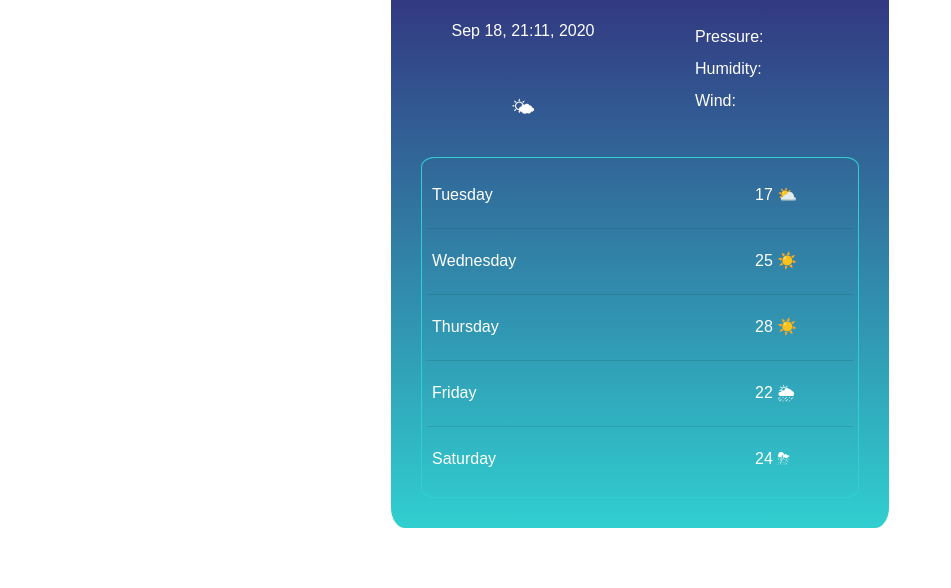
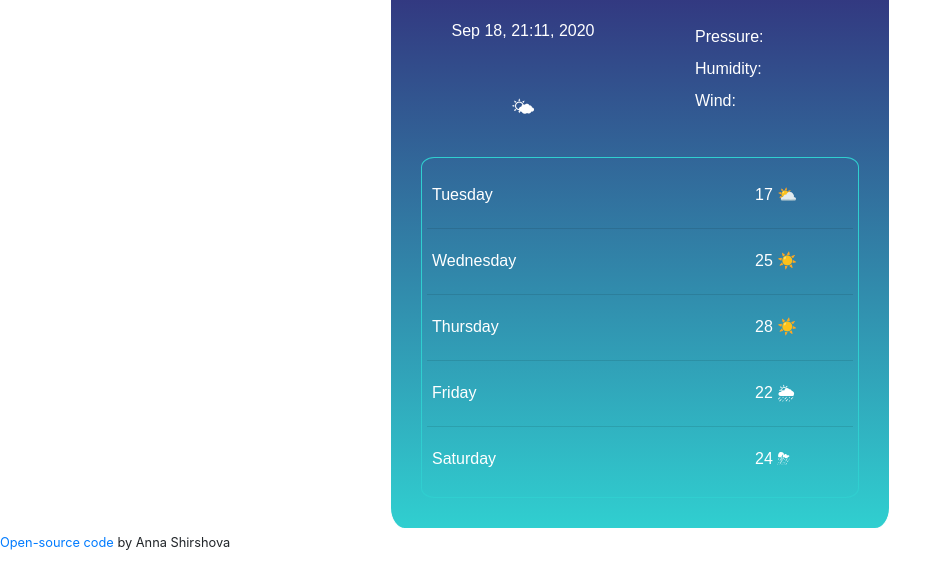
Before and after one commit to AnnaShirshova/Vanilla-Project-Weather-App, a plain HTML site: page index.html in a window 1280 px wide. Shown: the part 174-762 px from the top of the page, without its empty margins (0-951 px from the left). Drawn offline with nearby package versions, Linux system fonts and the light colour scheme; a web font is replaced by a local one.

Commit message:
Added GitHub link to HTML

```diff
--- a/index.html
+++ b/index.html
@@ -169,6 +169,9 @@
         </div>
 
     </div>
+    <small>
+        <a href="https://github.com/AnnaShirshova/Vanilla-Project-Weather-App" target="_blank" id="GitHub">Open-source code</a> by Anna Shirshova
+    </small>
 <script src="src/script.js"></script>
 </body>
 </html>
--- a/src/script.js
+++ b/src/script.js
@@ -80,6 +80,3 @@ function search(event) {
 
 let form = document.querySelector("#search-form");
 form.addEventListener("submit", search);
-
-
-//GitHub repository: https://github.com/AnnaShirshova/Vanilla-Project-Weather-App
```
